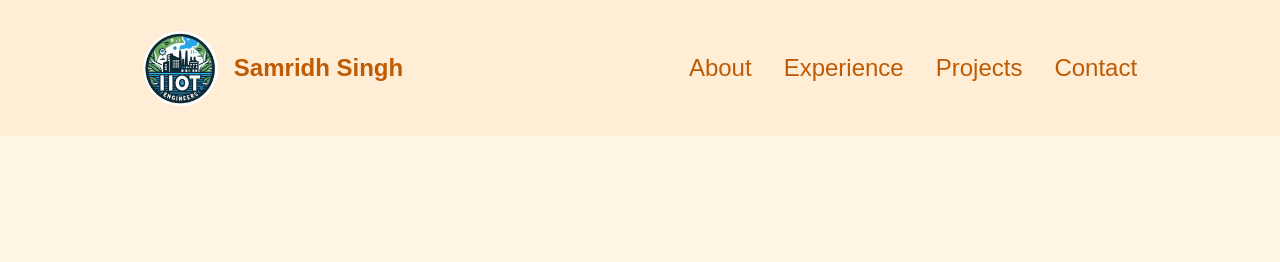
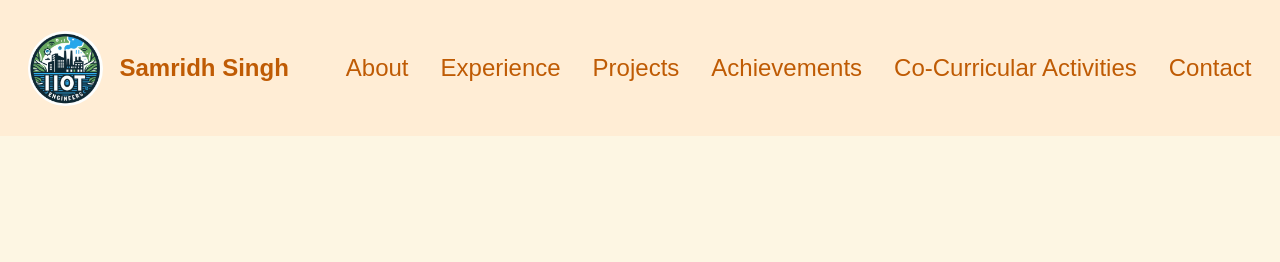
Before and after one commit to SamridhVaasu/Portfolio-Website, a plain HTML site: page index.html in a window 1280 px wide. Shown: the top 262 px of the page. Drawn offline with Linux system fonts and the light colour scheme.

Commit message:
Add files via upload

```diff
--- a/index.html
+++ b/index.html
@@ -138,6 +138,8 @@
           <li><a href="#about">About</a></li>
           <li><a href="#experience">Experience</a></li>
           <li><a href="#projects">Projects</a></li>
+          <li><a href="#achievements">Achievements</a></li> <!-- Added Achievements -->
+          <li><a href="#cocurricular">Co-Curricular Activities</a></li> <!-- Added Co-Curricular Activities -->
           <li><a href="#contact">Contact</a></li>
         </ul>
       </div>
@@ -157,10 +159,13 @@
           <li><a href="#about" onclick="toggleMenu()">About</a></li>
           <li><a href="#experience" onclick="toggleMenu()">Experience</a></li>
           <li><a href="#projects" onclick="toggleMenu()">Projects</a></li>
+          <li><a href="#achievements" onclick="toggleMenu()">Achievements</a></li> <!-- Added Achievements -->
+          <li><a href="#cocurricular" onclick="toggleMenu()">Co-Curricular Activities</a></li> <!-- Added Co-Curricular Activities -->
           <li><a href="#contact" onclick="toggleMenu()">Contact</a></li>
         </div>
       </div>
     </nav>
+
 
     <section id="profile" class="scroll-fade">
       <div class="section__pic-container">
```
